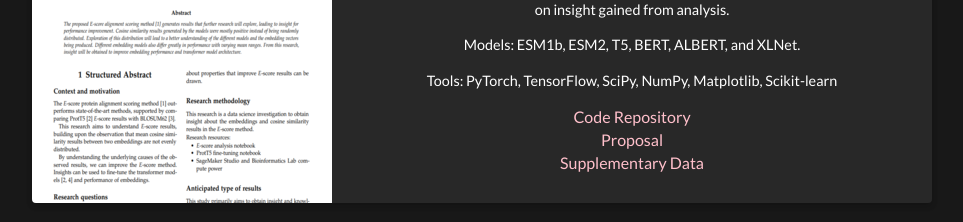
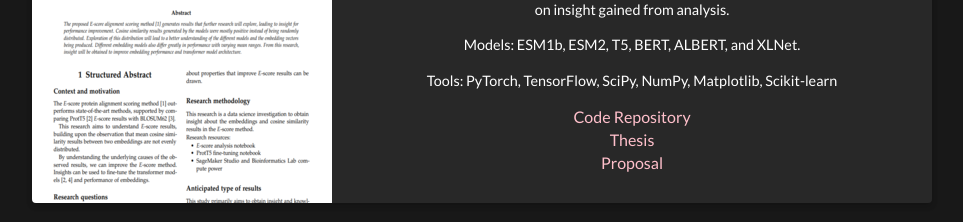
Before and after one commit to rgavigan/rgavigan.github.io, a website: page index.html in a window 1280 px wide. Shown: the part 1482-1704 px from the top of the page, without its empty margins (158-1121 px from the left). Drawn offline with nearby package versions, Linux system fonts and the light colour scheme.

Commit message:
Update index.html

```diff
--- a/index.html
+++ b/index.html
@@ -111,9 +111,9 @@
                         </p>
                         <a href="https://github.com/rgavigan/e-score">Code Repository</a>
                         <br>
+                        <a href="https://rgavigan.github.io/e-score-thesis.pdf" target="_blank">Thesis</a>
+                        <br>
                         <a href="https://rgavigan.github.io/e-score-proposal.pdf" target="_blank">Proposal</a>
-                        <br>
-                        <a href="https://rgavigan.github.io/e-score-data.pdf" target="_blank">Supplementary Data</a>
                     </div>
                     <!-- End .project-info -->
                 </div>
```
